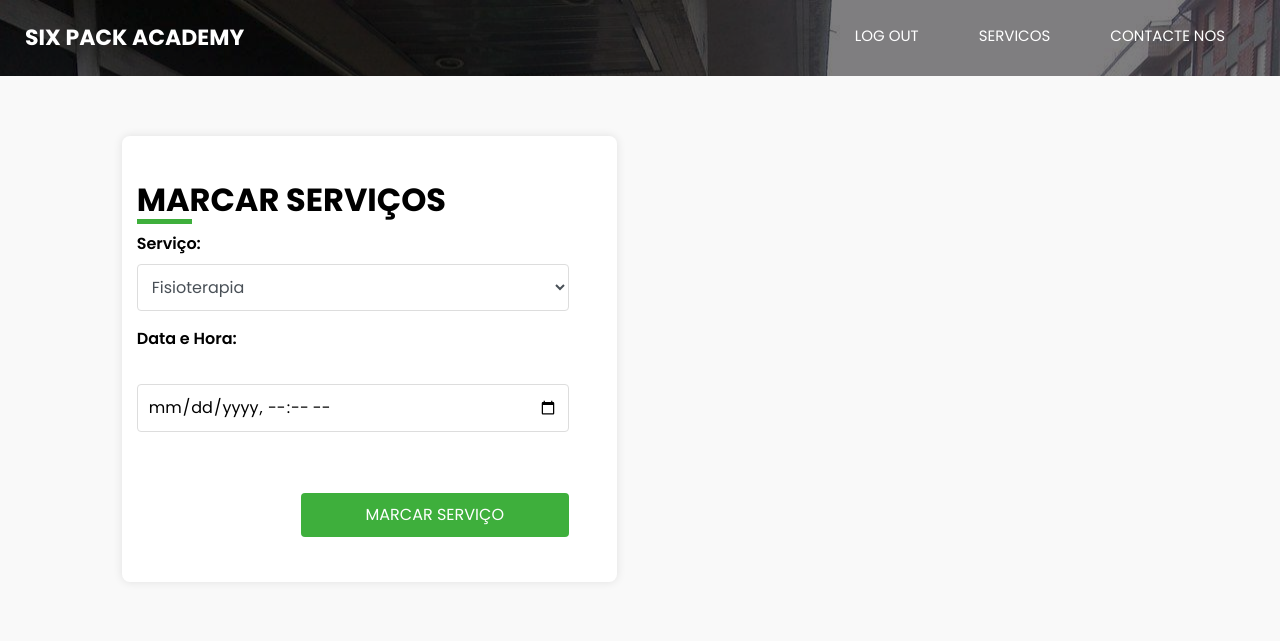
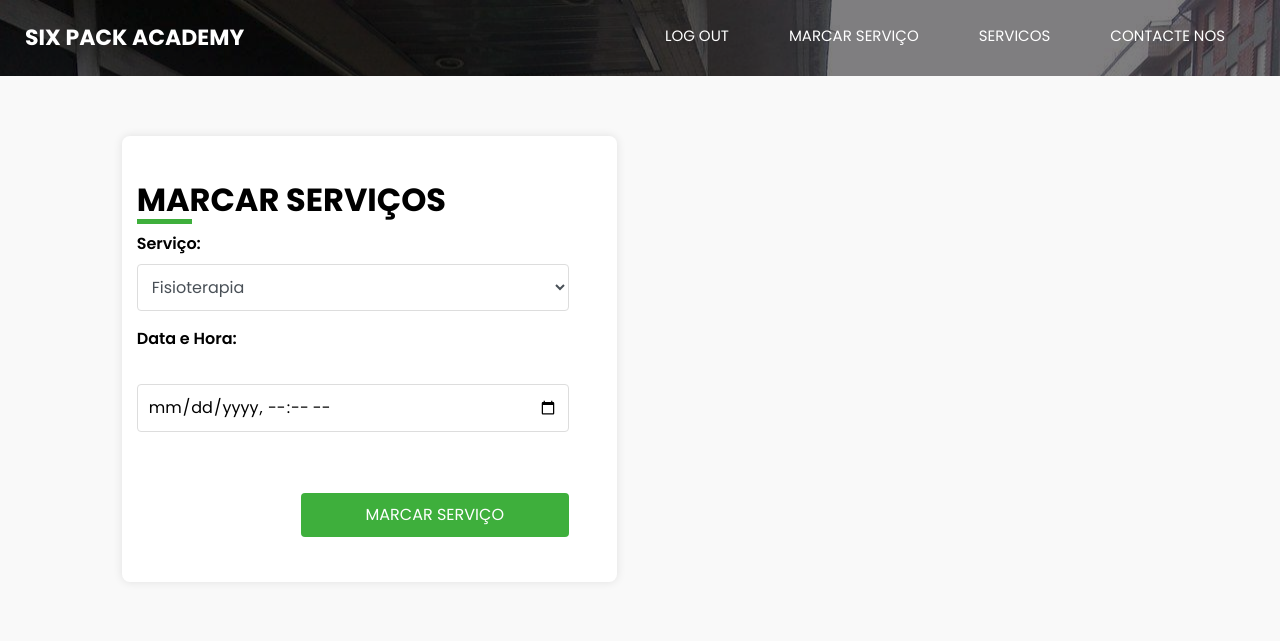
Before and after one commit to sixpackacademy/experimental_view6p, a PHP site: page /marcar_servicos.php in a window 1280 px wide. Shown: the top 641 px of the page. Run offline with PHP 8.4, Linux system fonts and the light colour scheme; a user stored in the database is signed in; some libraries are stand-ins or nearby versions.

Commit message:
Update marcar_servicos.php

```diff
--- a/marcar_servicos.php
+++ b/marcar_servicos.php
@@ -122,6 +122,13 @@ $user_id = $_SESSION['user_id'];
 
                 </li>
                 <li class="nav-item">
+                <?php
+                  if(isset($_SESSION['user_id'])) {
+                    echo '<a class="nav-link" href="marcar_servicos.php">Marcar Serviço</a>';
+                  }
+                  ?>
+                </li>
+                <li class="nav-item">
                   <a class="nav-link" href="#servicos">Servicos</a>
                 </li>
                 <li class="nav-item">
```
